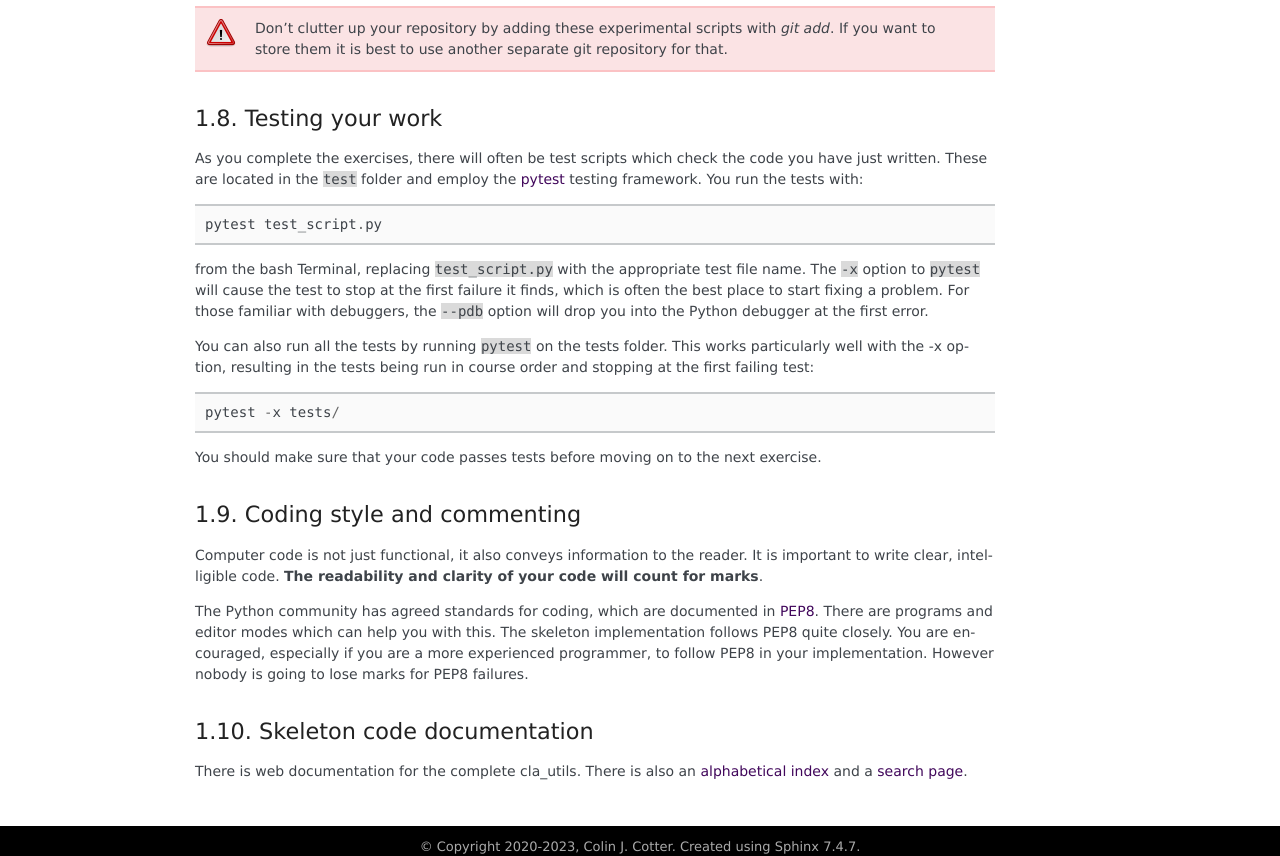
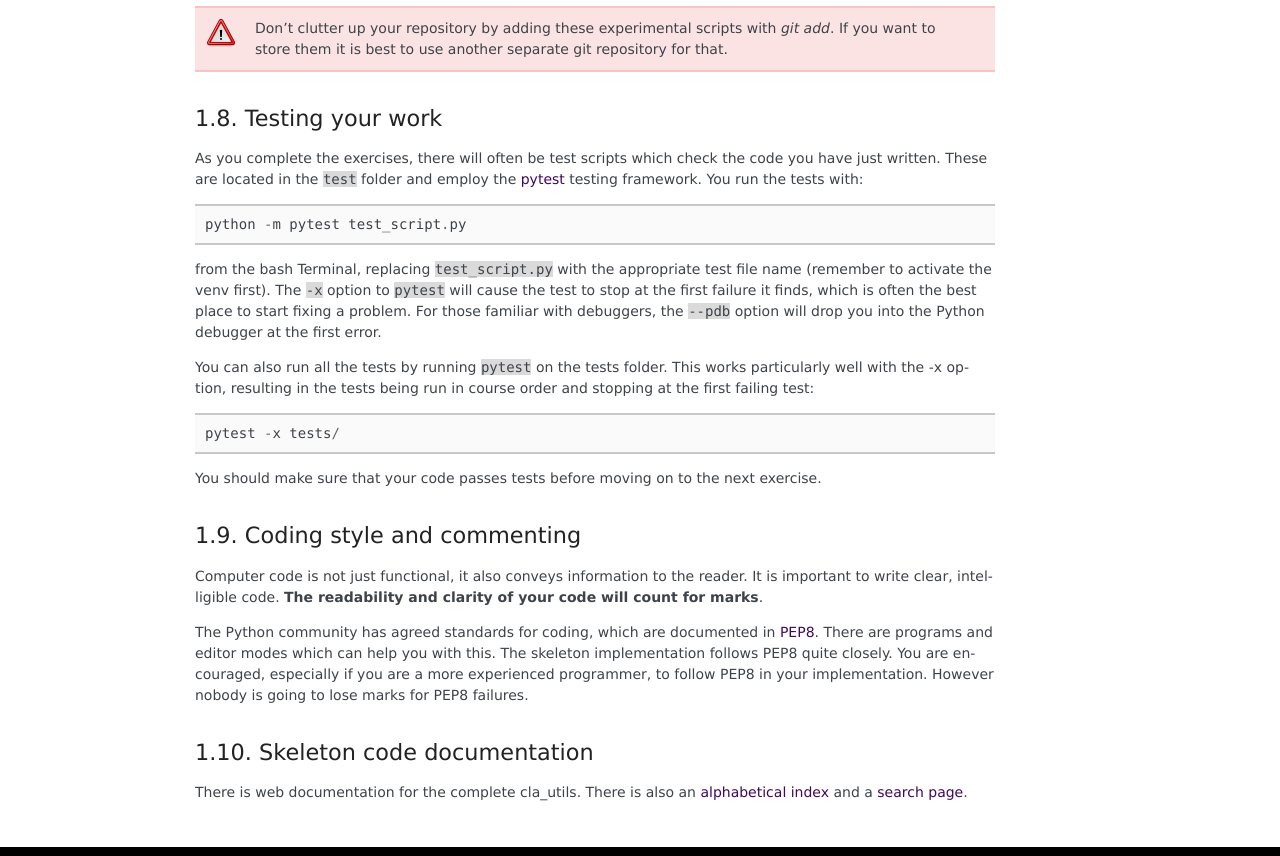
Before and after one commit to comp-lin-alg/comp-lin-alg-course, a Sphinx documentation site: the page built from doc/source/L0_setup.rst, in a window 1280 px wide and 900 px high, scrolled down 6007 px, cut to the strip 44-900 px from the top of the window. Built offline with Sphinx 7.4.7, drawn with Linux system fonts in a browser that asks for light colours; pages that are not in the unit, such as notebooks, are missing from menus.

Commit message:
clarification

```diff
--- a/doc/source/L0_setup.rst
+++ b/doc/source/L0_setup.rst
@@ -417,14 +417,14 @@ check the code you have just written. These are located in the
 ``test`` folder and employ the `pytest <http://pytest.org/>`_
 testing framework. You run the tests with::
 
-   pytest test_script.py
+   python -m pytest test_script.py
 
-from the bash Terminal, replacing ``test_script.py`` with the appropriate
-test file name. The ``-x`` option to ``pytest`` will cause the test
-to stop at the first failure it finds, which is often the best place
-to start fixing a problem. For those familiar with debuggers, the
-``--pdb`` option will drop you into the Python debugger at the first
-error.
+from the bash Terminal, replacing ``test_script.py`` with the
+appropriate test file name (remember to activate the venv first). The
+``-x`` option to ``pytest`` will cause the test to stop at the first
+failure it finds, which is often the best place to start fixing a
+problem. For those familiar with debuggers, the ``--pdb`` option will
+drop you into the Python debugger at the first error.
 
 You can also run all the tests by running ``pytest`` on the tests
 folder. This works particularly well with the -x option, resulting
```
